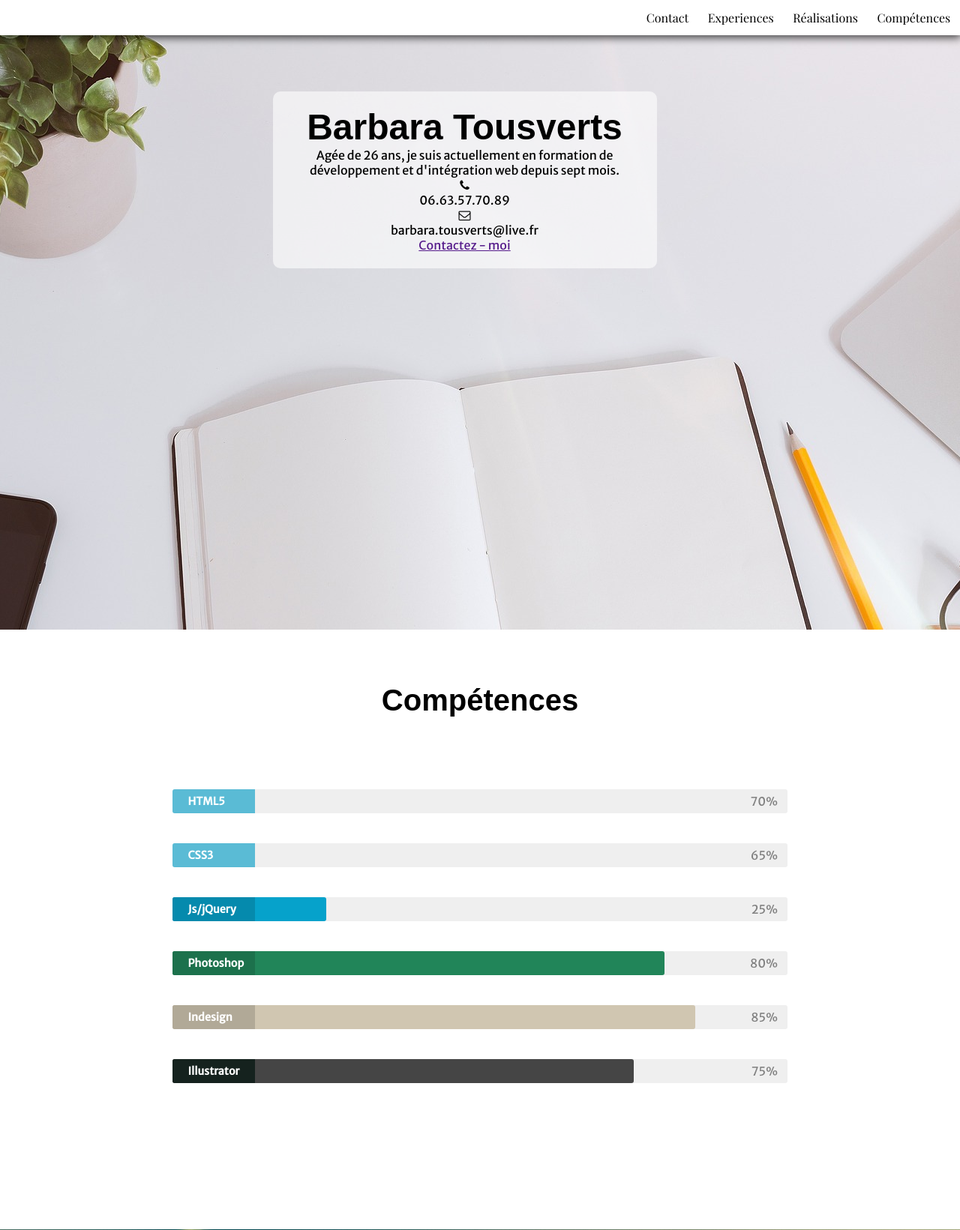
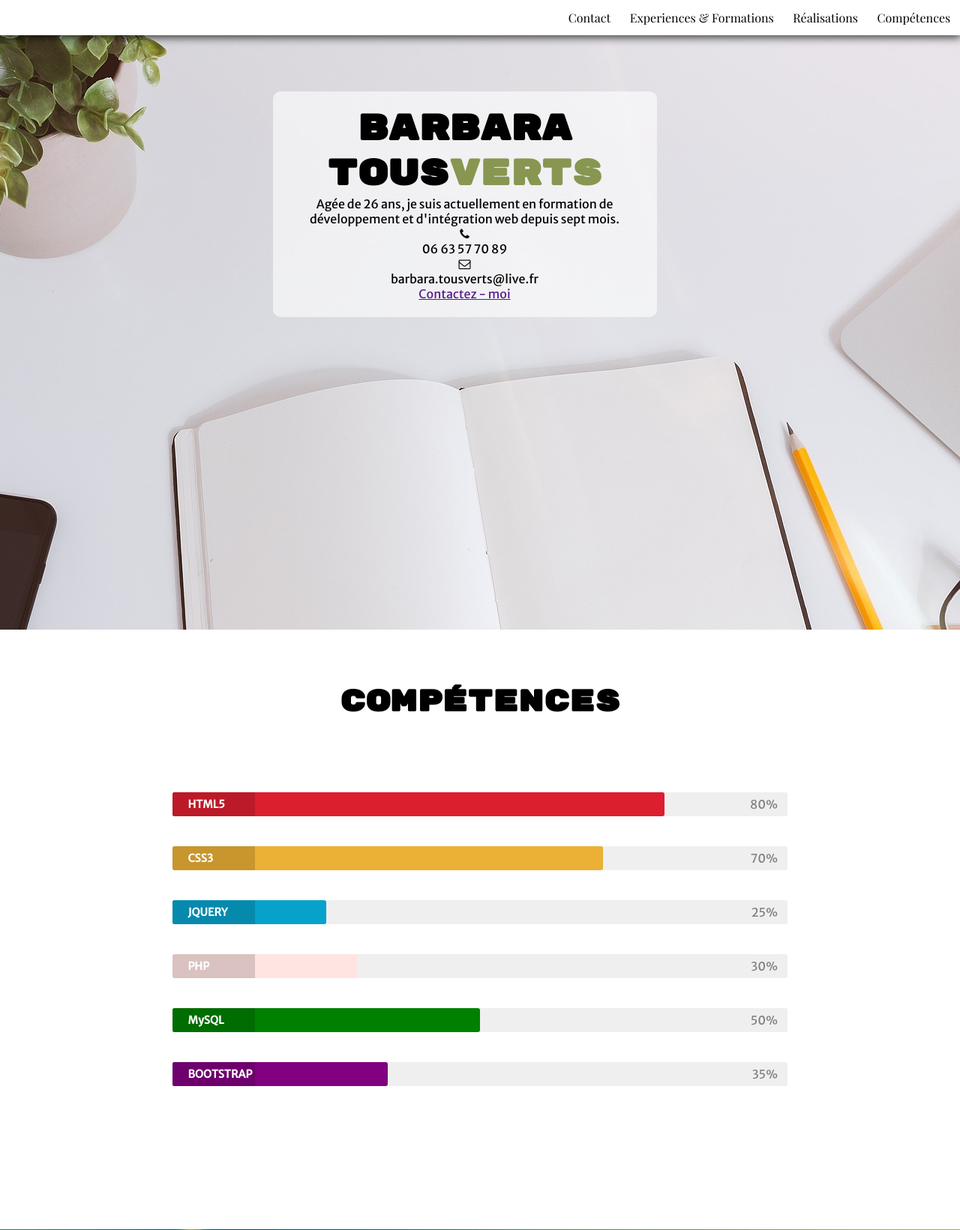
Before and after one commit to babadam/barbara_port_folio, a PHP site: page /indexOLD.php in a window 1280 px wide. Shown: the top 1641 px of the page at 75% size. Run offline with PHP 8.4, Linux system fonts and the light colour scheme; data comes from the database, SQL or seed files in the repository.

Commit message:
commit n°9

```diff
--- a/indexOLD.php
+++ b/indexOLD.php
@@ -1,23 +1,44 @@
 <?php
-require_once('admin/inc/init.inc.php');
+require_once('inc/init.inc.php');
+require('class/Contact.class.php');
 
-$competences = $pdoCV -> query("SELECT * FROM t_competences WHERE utilisateur_id = 1");
-$ligne_competence = $competences -> fetchAll(PDO::FETCH_ASSOC);
+// on vérifie que le formulaire a été posé
+if(!empty($_POST)){
+    // on éclate le $_POST en tableau qui permet d'accéder directement aux champ par des variables
+    extract($_POST);
+
+    // on affectue une validation des données du formulaire et on vérifie la validité de l'Email
+    $valid = (empty($nom) || empty($email) || !filter_var($email, FILTER_VALIDATE_EMAIL) || empty($telephone) || empty($sujet) || empty($message)) ? false : true; // écriture ternaire pour if/else
+
+    $erreurnom = (empty($nom)) ? 'Indiquez votre nom' : null;
+    $erreuremail = (empty($email) || !filter_var($email, FILTER_VALIDATE_EMAIL)) ? 'Indiquez votre email' : null;
+    $erreurtelephone = (empty($telephone)) ? 'Indiquez votre telephone' : null;
+    $erreursujet = (empty($sujet)) ? 'Indiquez votre sujet' : null;
+    $erreurmessage = (empty($message)) ? 'Indiquez votre message' : null;
+
+    // si tous les champs sont correctement renseignés
+    if ($valid) {
+    	// on crée un nouvel objet (ou une instance) de la class Contact.class.php
+        $contact = new Contact($pdoCV);
+
+        // on utilise la méthode insertContact pour insérer en BDD
+        $contact->insertContact($nom, $email, $telephone, $sujet, $message);
+    }
+}
 
 ?>
 
 <!DOCTYPE html>
 <html lang="fr">
     <head>
-        <title>Responsive fluid & adaptatif</title>
+        <title>Site Cv <?= $ligne_utilisateur['prenom'] . ' ' . $ligne_utilisateur['nom']?></title>
         <link rel="stylesheet" href="css/style.css">
-        <meta name="description" content="Responsive_fluid_adaptatif">
+        <meta name="description" content="Site Cv Tousverts Barbara : développeuse - intégratrice web junior">
         <meta charset="utf-8">
         <meta name="viewport" content="width=device-width, initial-scale=1">
         <script type="text/javascript" src="js/jquery-3.2.1.min.js"></script>
         <link rel="stylesheet" href="font-awesome/css/font-awesome.min.css">
-        <link href="https://fonts.googleapis.com/css?family=Playfair+Display" rel="stylesheet">
-        <link href="https://fonts.googleapis.com/css?family=Merriweather+Sans" rel="stylesheet">
+        <link href="https://fonts.googleapis.com/css?family=Quattrocento+Sans|Rubik+Mono+One|Playfair+Display|Merriweather+Sans" rel="stylesheet">
     </head>
     <body>
         <nav id="main-nav">
@@ -25,7 +46,7 @@ $ligne_competence = $competences -> fetchAll(PDO::FETCH_ASSOC);
             <ul id="toggle-ul">
                 <a href="#slide-competence" class="toggle-a"><li>Compétences</li></a>
                 <a href="#slide-realisation" class="toggle-a"><li>Réalisations</li></a>
-                <a href="#slide-experience" class="toggle-a"><li>Experiences</li></a>
+                <a href="#slide-experience/formation" class="toggle-a"><li>Experiences & Formations</li></a>
                 <a href="#slide-contact" class="toggle-a"><li>Contact</li></a>
             </ul>
         </nav>
@@ -33,13 +54,13 @@ $ligne_competence = $competences -> fetchAll(PDO::FETCH_ASSOC);
             <div id="slide1">
                 <div class="slide_inside">
                     <div class="info">
-                        <h1>Barbara Tousverts </h1>
+                        <h1>Barbara Tous<span>verts</span> </h1>
                         <p>
-                             Agée de 26 ans, je suis actuellement en formation de développement et d'intégration web depuis sept mois. <br>
+                            Agée de 26 ans, je suis actuellement en formation de développement et d'intégration web depuis sept mois. <br>
                         </p>
                          <div class="phone">
                                 <i class="fa fa-phone" aria-hidden="true"></i>
-                                <p>06.63.57.70.89</p>
+                                <p>06 63 57 70 89</p>
                             </div>
                             <div class="email">
                                 <i class="fa fa-envelope-o" aria-hidden="true"></i>
@@ -55,49 +76,49 @@ $ligne_competence = $competences -> fetchAll(PDO::FETCH_ASSOC);
                     <h2>Compétences</h2>
 
                     <div class="container-skillbar">
-	                       <div class="skillbar clearfix " data-percent="70%">
-		                       <div class="skillbar-title skillbar-title-html"><span>HTML5</span></div>
-		                       <div class="skillbar-bar skillbar-bar-html"></div>
-		                       <div class="skillbar-percent">70%</div>
-	                       </div> <!-- Ende Skill Bar -->
-
-	                       <div class="skillbar clearfix " data-percent="65%">
-		                        <div class="skillbar-title skillbar-title-css"><span>CSS3</span></div>
-		                        <div class="skillbar-bar skillbar-bar-css"></div>
-		                        <div class="skillbar-percent">65%</div>
-	                       </div> <!-- Ende Skill Bar -->
-
-	                       <div class="skillbar clearfix " data-percent="25%">
-		                        <div class="skillbar-title" style="background: #06A2CB;"><span>Js/jQuery</span></div>
-		                        <div class="skillbar-bar" style="background: #06A2CB;"></div>
-		                        <div class="skillbar-percent">25%</div>
-	                       </div> <!-- Ende Skill Bar -->
-
-	                       <div class="skillbar clearfix " data-percent="80%">
-		                         <div class="skillbar-title" style="background: #218559;"><span>Photoshop</span></div>
-		                         <div class="skillbar-bar" style="background: #218559;"></div>
-		                        <div class="skillbar-percent">80%</div>
-	                       </div> <!-- Ende Skill Bar -->
-
-	                       <div class="skillbar clearfix " data-percent="85%">
-		                         <div class="skillbar-title" style="background: #D0C6B1;"><span>Indesign</span></div>
-		                         <div class="skillbar-bar" style="background: #D0C6B1;"></div>
-		                         <div class="skillbar-percent">85%</div>
-	                       </div> <!-- Ende Skill Bar -->
-
-	                       <div class="skillbar clearfix " data-percent="75%">
-		                         <div class="skillbar-title" style="background: #192823;"><span>Illustrator</span></div>
-		                         <div class="skillbar-bar" style="background: #454545;"></div>
-		                         <div class="skillbar-percent">75%</div>
-	                       </div> <!-- Ende Skill Bar -->
+                           <?php
+                           for($i=0; $i<count($ligne_competence); $i++){?>
+                               <div class="skillbar clearfix " data-percent="<?= $ligne_competence[$i]['c_niveau']; ?>%">
+    		                       <div class="skillbar-title skillbar-title-<?= $ligne_competence[$i]['competence']; ?>"><span><?= $ligne_competence[$i]['competence']; ?></span></div>
+    		                       <div class="skillbar-bar skillbar-bar-<?= $ligne_competence[$i]['competence']; ?>"></div>
+    		                       <div class="skillbar-percent"><?= $ligne_competence[$i]['c_niveau']; ?>%</div>
+    	                       </div>
+                               <?php } ?>
                        </div><!-- Ende container Skill Bar -->
                 </div>
-
-            </div>
-
             </div>
             <div id="slide3">C</div>
             <div id="slide4"></div>
+            <div id="slide5">
+                <div class="slide_inside" id="slide_contact">
+                    <h2>Me contacter</h2>
+					<div class="container-form" id="container-form">
+                        <div class="text-form">
+                            <p>Pour plus d'informations, n'hésitez pas à me contactez et je vous répondrai dans les meilleurs délais.</p>
+                        </div>
+						<form method="post" action="index.php#slide_contact">
+                            <div class="group-input-1">
+                                <span class="error"><?php if (isset($erreurnom)) echo $erreurnom; ?></span>
+                                <input type="text" name="nom" id="nom" value="" placeholder="Nom"><br>
+
+                                <span class="error"><?php if (isset($erreuremail)) echo $erreuremail; ?></span>
+                                 <input type="email" name="email" id="email" value="" placeholder="Email"><br>
+
+                                 <span class="error"><?php if (isset($erreurtelephone)) echo $erreurtelephone; ?></span>
+                                 <input type="text" name="telephone" id="phone" value="" placeholder="Téléphone"><br>
+                            </div>
+							 <div class="group-input-2">
+                                 <span class="error"><?php if (isset($erreursujet)) echo $erreursujet; ?></span>
+                                 <input type="text" name="sujet" id="sujet" value="" placeholder="Sujet"><br>
+
+                                 <span class="error"><?php if (isset($erreurmessage)) echo $erreurmessage; ?></span>
+                                 <textarea name="message" rows="8" cols="40" id=message placeholder="Message"></textarea>
+                             </div>
+                            <input type="submit" name="" value="Envoyer" id="btn-form">
+						</form>
+					</div>
+                </div>
+            </div>
         </main>
             <footer>
                 <p>Bas</p>
```
Also changed, not shown: css/style.css (+38 -1 lines), index.php (+27 -1 lines), img/form_compta.jpg (added), img/form_enfant.png (added), img/form_web.jpg (added), img/form_webb.jpg (added).
